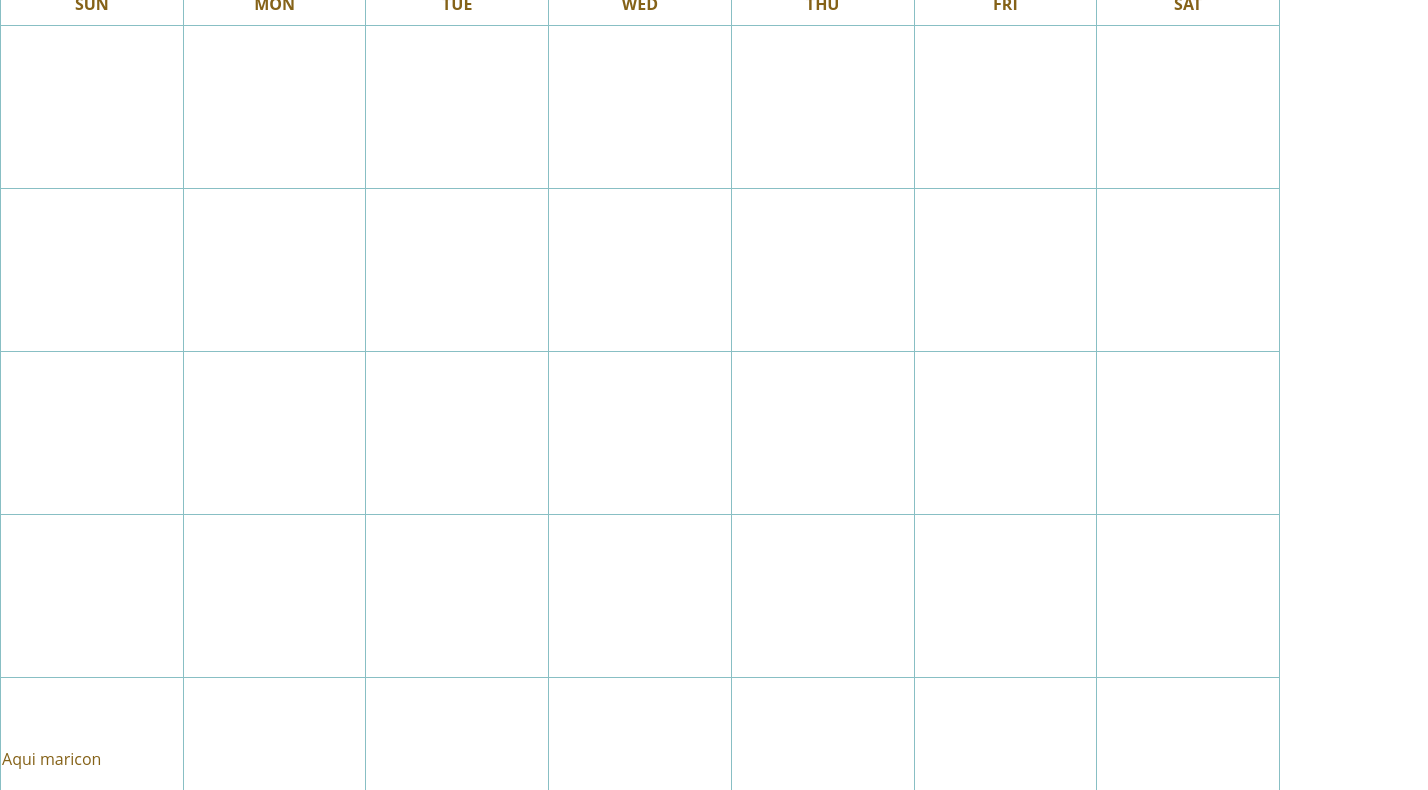
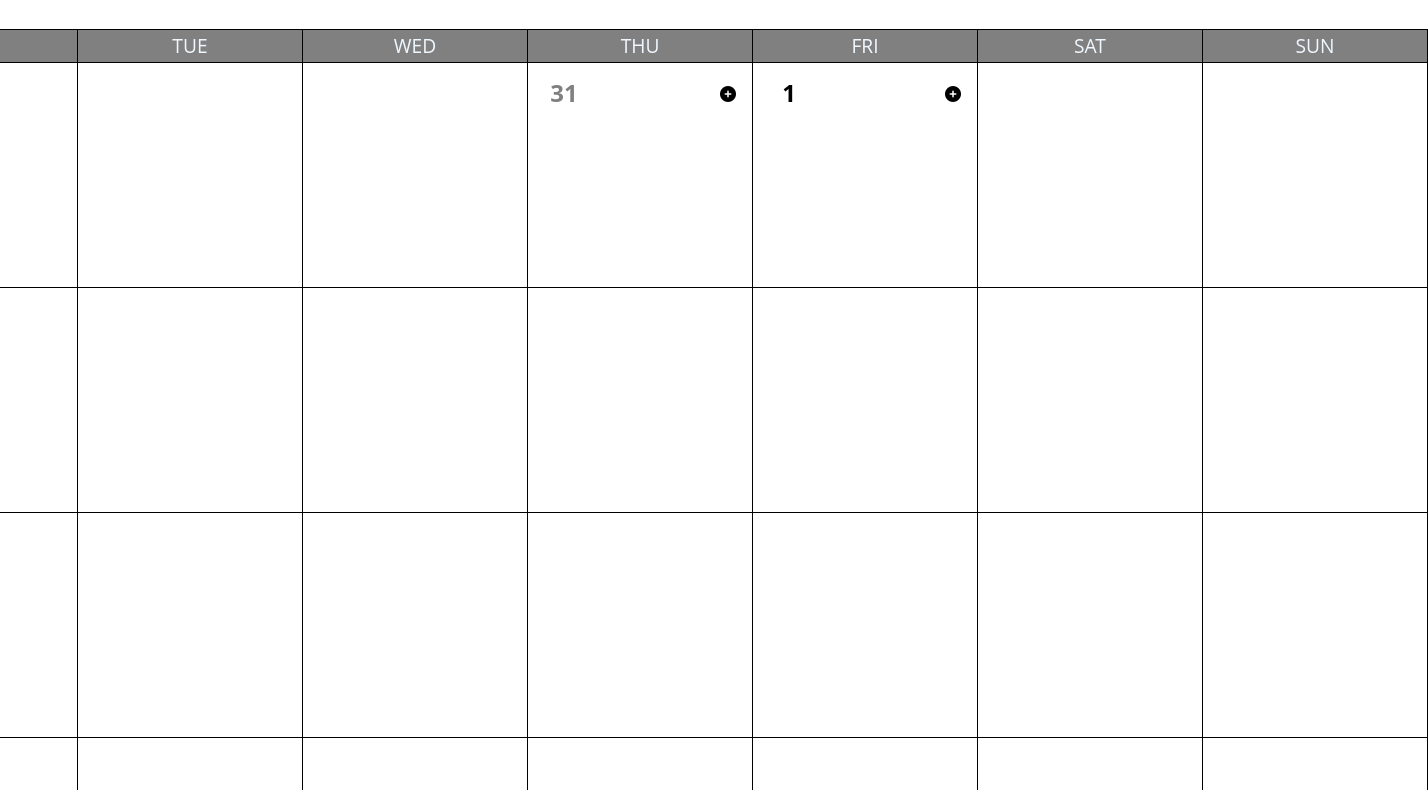
Before and after one commit to averoli/calendar, a plain HTML site: page index.html in a window 1280 px wide. Shown: the part 75-865 px from the top of the page, 1428 px wide, since content can reach past the window. Drawn offline with Linux system fonts and the light colour scheme.

Commit message:
Update index.HTML --> delete table and add div

```diff
--- a/index.html
+++ b/index.html
@@ -25,62 +25,63 @@
             <button class="button__next">></button>
         </header>
         <section class="calendar__section"  id="calendar__section">
-            <table class="calendar__table" id="calendar__table">
-                <tr class="table__row-title">
-                    <th class="table__weekday sun">SUN</th>
-                    <th class="table__weekday mon">MON</th>
-                    <th class="table__weekday tue">TUE</th>
-                    <th class="table__weekday wed">WED</th>
-                    <th class="table__weekday thu">THU</th>
-                    <th class="table__weekday fri">FRI</th>
-                    <th class="table__weekday sat">SAT</th>
-                </tr>
-                <tr class="table__row">
-                    <td class="table__day"></td>
-                    <td class="table__day"></td>
-                    <td class="table__day"></td>
-                    <td class="table__day"></td>
-                    <td class="table__day"></td>
-                    <td class="table__day"></td>
-                    <td class="table__day"></td>
-                </tr>
-                <tr class="table__row">
-                    <td class="table__day"></td>
-                    <td class="table__day"></td>
-                    <td class="table__day"></td>
-                    <td class="table__day"></td>
-                    <td class="table__day"></td>
-                    <td class="table__day"></td>
-                    <td class="table__day"></td>
-                </tr>
-                <tr class="table__row">
-                    <td class="table__day"></td>
-                    <td class="table__day"></td>
-                    <td class="table__day"></td>
-                    <td class="table__day"></td>
-                    <td class="table__day"></td>
-                    <td class="table__day"></td>
-                    <td class="table__day"></td>
-                </tr>
-                <tr class="table__row">
-                    <td class="table__day"></td>
-                    <td class="table__day"></td>
-                    <td class="table__day"></td>
-                    <td class="table__day"></td>
-                    <td class="table__day"></td>
-                    <td class="table__day"></td>
-                    <td class="table__day"></td>
-                </tr>
-                <tr class="table__row">
-                    <td class="table__day" data-date ="2022-05-05">Aqui maricon</td>
-                    <td class="table__day"></td>
-                    <td class="table__day"></td>
-                    <td class="table__day"></td>
-                    <td class="table__day"></td>
-                    <td class="table__day"></td>
-                    <td class="table__day"></td>
-                </tr>
-            </table>
+            <div class="calendar__table" id="calendar__table">
+                    <div class="calendar__table__weekday"><p>MON</p></div>
+                    <div class="calendar__table__weekday"><p>TUE</p></div>
+                    <div class="calendar__table__weekday"><p>WED</p></div>
+                    <div class="calendar__table__weekday"><p>THU</p></div>
+                    <div class="calendar__table__weekday"><p>FRI</p></div>
+                    <div class="calendar__table__weekday"><p>SAT</p></div>
+                    <div class="calendar__table__weekday"><p>SUN</p></div>
+                    <div class="calendar__table__day"></div>
+                    <div class="calendar__table__day"></div>
+                    <div class="calendar__table__day"></div>
+                    <div class="calendar__table__day">
+                        <div class="calendar__table__day__info">
+                            <span class="month__number month__number--out">31</span>
+                            <i class="day__create-event fa-solid fa-circle-plus" aria-hidden="true" data-event-action="create"></i>
+                        </div>
+                        <div class="calendar__table__day__events"></div>
+                    </div>
+                    <div class="calendar__table__day">
+                        <div class="calendar__table__day__info">
+                            <span class="month__number">1</span>
+                            <i class="day__create-event fa-solid fa-circle-plus" aria-hidden="true" data-event-action="create"></i>
+                        </div>
+                        <div class="calendar__table__day__events"></div>
+                    </div>
+                    <div class="calendar__table__day"></div>
+                    <div class="calendar__table__day"></div>
+                    <div class="calendar__table__day"></div>
+                    <div class="calendar__table__day"></div>
+                    <div class="calendar__table__day"></div>
+                    <div class="calendar__table__day"></div>
+                    <div class="calendar__table__day"></div>
+                    <div class="calendar__table__day"></div>
+                    <div class="calendar__table__day"></div>
+                    <div class="calendar__table__day"></div>
+                    <div class="calendar__table__day"></div>
+                    <div class="calendar__table__day"></div>
+                    <div class="calendar__table__day"></div>
+                    <div class="calendar__table__day"></div>
+                    <div class="calendar__table__day"></div>
+                    <div class="calendar__table__day"></div>
+                    <div class="calendar__table__day"></div>
+                    <div class="calendar__table__day"></div>
+                    <div class="calendar__table__day"></div>
+                    <div class="calendar__table__day"></div>
+                    <div class="calendar__table__day"></div>
+                    <div class="calendar__table__day"></div>
+                    <div class="calendar__table__day"></div>
+                    <div class="calendar__table__day"></div>
+                    <div class="calendar__table__day"></div>
+                    <div class="calendar__table__day"></div>
+                    <div class="calendar__table__day"></div>
+                    <div class="calendar__table__day"></div>
+                    <div class="calendar__table__day"></div>
+                    <div class="calendar__table__day"></div>
+                </div>
+            </div>
             <footer id="calendar__footer" class="calendar__footer"></footer>
         </section>
     </main>
--- a/src/css/calendar-layout.scss
+++ b/src/css/calendar-layout.scss
@@ -1,53 +1,47 @@
 main {
   font-family: "Open Sans", sans-serif;
-  color: #856218;
-}
-.calendar__month{
-  margin: 0;
+  color: #000000;
 }
 
-.calendar__year {
-  font-weight: 400;
-  margin: 0;
-}
+.calendar {
+  &__section{
+    display: flex;
+    justify-content: center;
+    width: 100%;
+  }
+  &__table {
+    display: grid;
+    justify-content: center;
+    grid-template-rows: 2rem  repeat(5, 14rem);
+    grid-template-columns: repeat(7, 14rem);
+    margin-top: 3rem;
+    background-color: black;
+    grid-gap: 1px;
+    border: 1px solid black;
 
-table {
-  border-collapse: collapse;
-}
+    &__day{
+      display: flex;
+      direction: column;
+      background-color: white;
 
-tr,
-th,
-td {
-  border: 1px solid #88bfc4;
-}
+      &__info{
+        display: flex;
+        flex-direction: row;
+        justify-content: space-between;
+        width: 100%;
+        height: fit-content;
+        padding: 1.0rem 1.0rem;
 
-th,
-td {
-  height: 40px;
-}
-
-
-  // display: flex;
-  // flex-direction: row;
-  // justify-content: center;
-
-
-  @media (max-width: 700px) {
-    .header__create-event {
-      background-color: #88bfc4;
-      border: none;
-      border-radius: 50%;
-      width: 3rem;
-      height: 3rem;
-      top: 50%;
+      }
     }
-  }
-
-
-.calendar {
-  &__table {
-    width: 100%;
-    table-layout: fixed;
+    &__weekday{
+      display: flex;
+      justify-content: center;
+      align-items: center;
+      background-color: grey;
+      color: aliceblue;
+      font-size: 1.2rem;
+    }
   }
 
   &__header {
@@ -57,6 +51,14 @@ td {
     align-items: center;
   }
 
+  &__month{
+    margin: 0;
+  }
+  &__year{
+    font-weight: 400;
+    margin: 0;
+  }
+
   @media (max-width: 700px) {
     &__header {
       background-color: #f3d083;
@@ -64,34 +66,28 @@ td {
   }
 }
 
-.table {
-  &__row {
-    height: 100px;
-    &-title {
-      width: 20px;
+.day{
+  &__create-event{
+      padding-top: 0.4rem;
     }
-  }
-  &__day{
-    height: 10rem;
-
-     &:hover {
-      background-color:aquamarine;
-      // height: 25px;
-      // width: 25px;
-      // color: #bbb;
-      // border-radius: 50%;
-      // display: inline-block;
-
-     }
-
+  &__create-event:hover{
+    color: rgb(243, 17, 17);
   }
 }
 
-// Parche para ver los bordes de los eventos
-div{
-  border: 1px solid black;
+.month__number{
+  font-size: 1.5rem;
+  width: 2.5rem;
+  height: 2.5rem;
+  font-weight: bold;
+  // background-color: aquamarine;
+  // border-radius: 50%;
+  text-align: center;
+
+    &--out{
+      color: grey;
+    }
 }
-
 
 @media (max-width: 700px) {
   .button__text,
@@ -107,3 +103,14 @@ div{
     border: none;
   }
 }
+
+@media (max-width: 700px) {
+  .header__create-event {
+    background-color: #88bfc4;
+    border: none;
+    border-radius: 50%;
+    width: 3rem;
+    height: 3rem;
+    top: 50%;
+  }
+}
--- a/src/js/event.js
+++ b/src/js/event.js
@@ -20,14 +20,6 @@ const createEvent = (params) => {
 
 // Date in format ISO string YYYY-MM-DDTHH:mm:ss.sssZ
 function displayDayEvents (date){
-    const tableDay = document.querySelector(`[data-date ="${date}"]`)
-    const [year, month, day] = date.split('-')
-    const eventList = JSON.parse(localStorage.getItem('eventInfo'))[year][month][day]
-    tableDay.innerHTML = ''
-    for (let i = 0; i < eventList.length; i++){
-        const event = createEvent({event: eventList[i], index: i})
-        tableDay.innerHTML += event
-    }
     try {
         const tableDay = document.querySelector(`[data-date ="${date}"]`)
         const [year, month, day] = date.split('-')
```
Also changed, not shown: src/css/calendar-layout.css, 1 other file.
